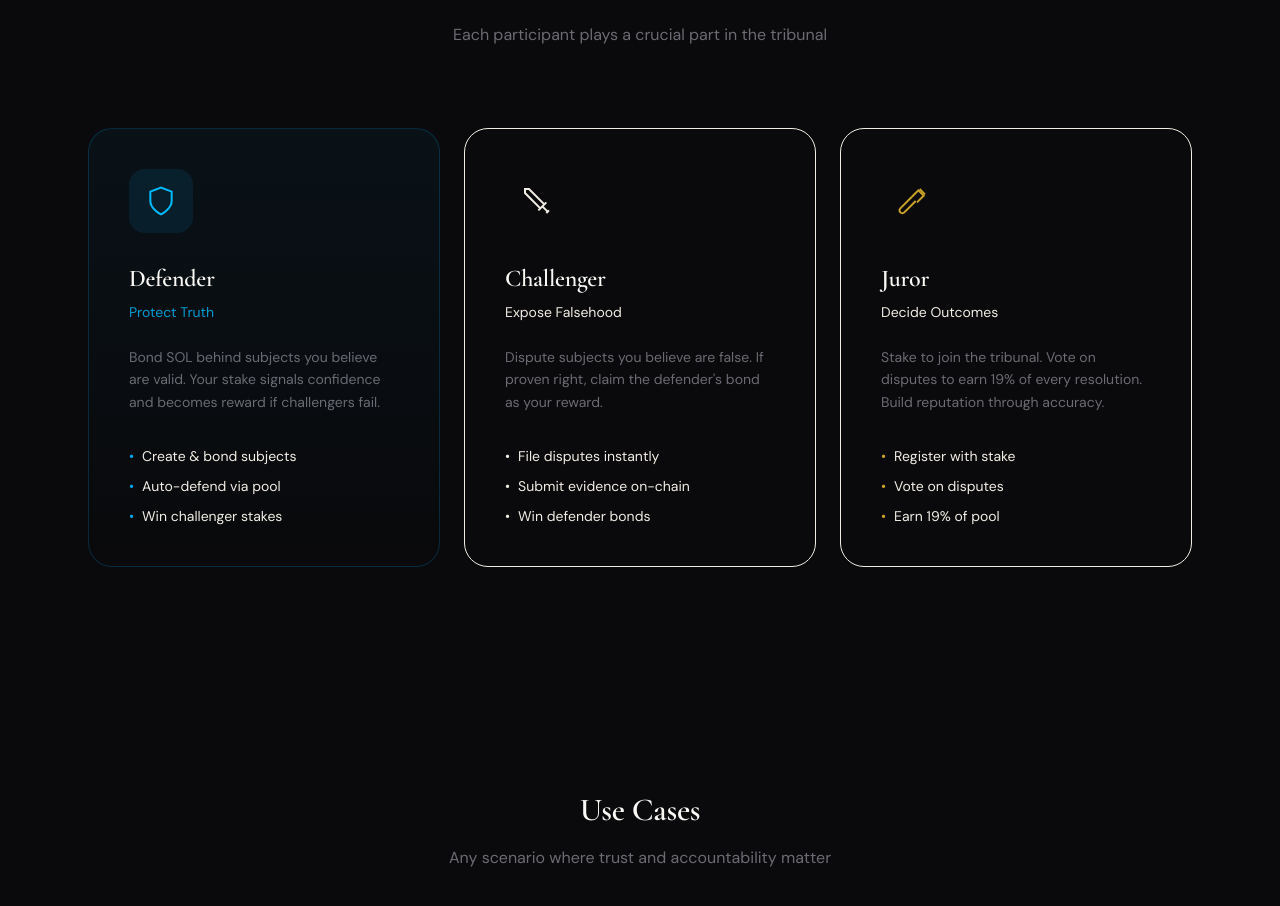
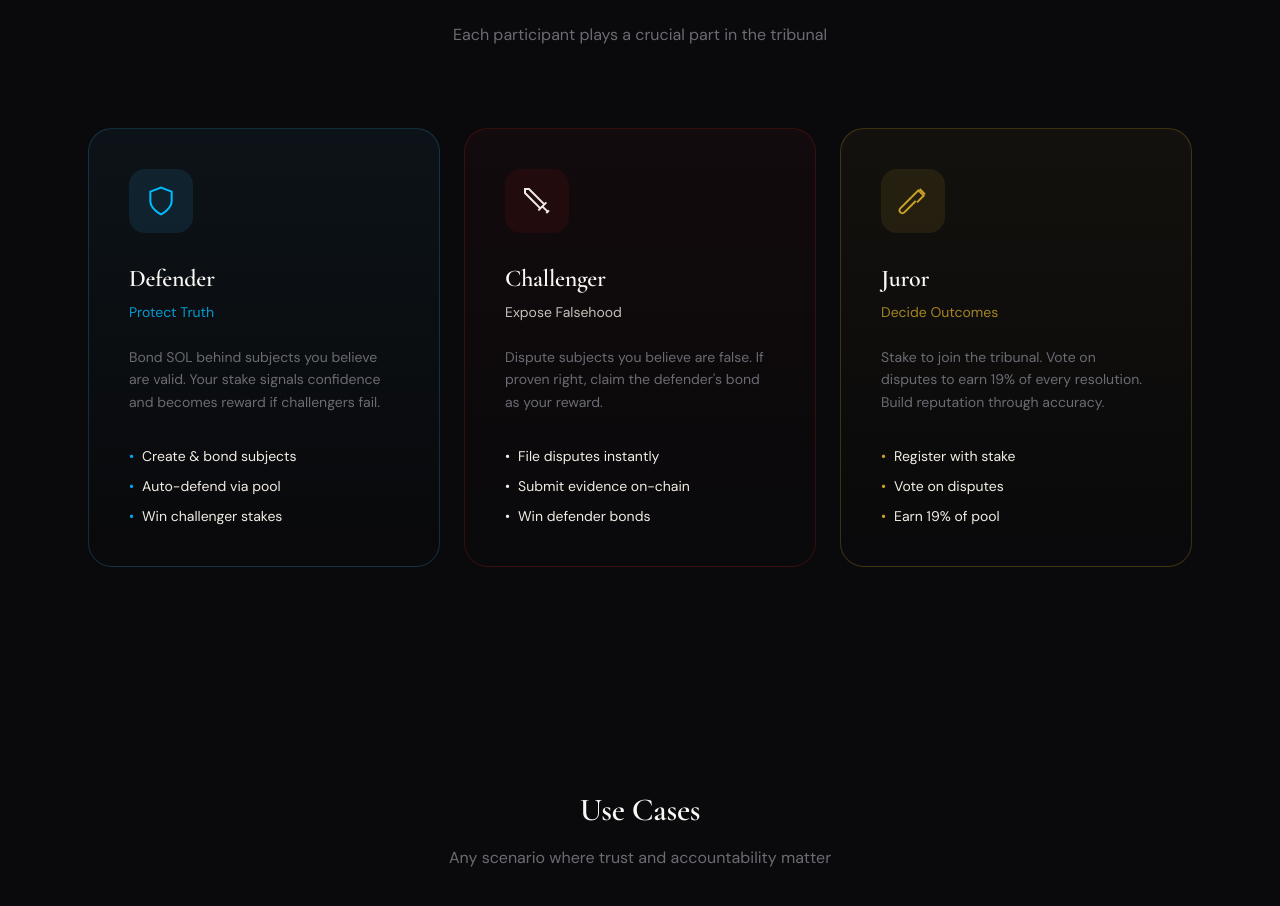
Before and after one commit to handcraftdev/tribunalcraft, a Next.js app in the folder app/: page / in a window 1280 px wide. Shown: the part 4450-5356 px from the top of the page. Built offline with nearby package versions, Linux system fonts and the light colour scheme; what @solana/wallet-adapter-react, @solana/wallet-adapter-react-ui would draw is missing.

Commit message:
Fix role card border colors with inline rgba styles

```diff
--- a/app/src/app/page.tsx
+++ b/app/src/app/page.tsx
@@ -581,13 +581,21 @@ export default function LandingPage() {
 
           <div className="grid md:grid-cols-3 gap-6">
             {/* Defender */}
-            <div className="group relative p-10 rounded-3xl bg-gradient-to-b from-sky-500/5 to-transparent border border-sky-500/20 hover:border-sky-500/40 transition-all duration-500">
-              <div className="w-16 h-16 rounded-2xl bg-sky-500/10 flex items-center justify-center mb-8 text-sky-400 group-hover:scale-105 transition-transform">
+            <div
+              className="group relative p-10 rounded-3xl border transition-all duration-500"
+              style={{
+                background: 'linear-gradient(to bottom, rgba(56, 189, 248, 0.05), transparent)',
+                borderColor: 'rgba(56, 189, 248, 0.2)'
+              }}
+              onMouseEnter={(e) => e.currentTarget.style.borderColor = 'rgba(56, 189, 248, 0.4)'}
+              onMouseLeave={(e) => e.currentTarget.style.borderColor = 'rgba(56, 189, 248, 0.2)'}
+            >
+              <div className="w-16 h-16 rounded-2xl flex items-center justify-center mb-8 text-sky-400 group-hover:scale-105 transition-transform" style={{ backgroundColor: 'rgba(56, 189, 248, 0.1)' }}>
                 <ShieldIcon className="w-8 h-8" />
               </div>
 
               <h3 className="font-display text-2xl text-ivory mb-2">Defender</h3>
-              <p className="text-sky-400/80 text-sm mb-6">Protect Truth</p>
+              <p className="text-sky-400 text-sm mb-6" style={{ opacity: 0.8 }}>Protect Truth</p>
 
               <p className="text-steel text-sm mb-8 leading-relaxed">
                 Bond SOL behind subjects you believe are valid. Your stake signals confidence
@@ -602,13 +610,21 @@ export default function LandingPage() {
             </div>
 
             {/* Challenger */}
-            <div className="group relative p-10 rounded-3xl bg-gradient-to-b from-crimson/5 to-transparent border border-crimson/20 hover:border-crimson/40 transition-all duration-500">
-              <div className="w-16 h-16 rounded-2xl bg-crimson/10 flex items-center justify-center mb-8 text-crimson-light group-hover:scale-105 transition-transform">
+            <div
+              className="group relative p-10 rounded-3xl border transition-all duration-500"
+              style={{
+                background: 'linear-gradient(to bottom, rgba(185, 28, 28, 0.05), transparent)',
+                borderColor: 'rgba(185, 28, 28, 0.25)'
+              }}
+              onMouseEnter={(e) => e.currentTarget.style.borderColor = 'rgba(185, 28, 28, 0.5)'}
+              onMouseLeave={(e) => e.currentTarget.style.borderColor = 'rgba(185, 28, 28, 0.25)'}
+            >
+              <div className="w-16 h-16 rounded-2xl flex items-center justify-center mb-8 text-crimson-light group-hover:scale-105 transition-transform" style={{ backgroundColor: 'rgba(185, 28, 28, 0.1)' }}>
                 <SwordIcon className="w-8 h-8" />
               </div>
 
               <h3 className="font-display text-2xl text-ivory mb-2">Challenger</h3>
-              <p className="text-crimson-light/80 text-sm mb-6">Expose Falsehood</p>
+              <p className="text-crimson-light text-sm mb-6" style={{ opacity: 0.8 }}>Expose Falsehood</p>
 
               <p className="text-steel text-sm mb-8 leading-relaxed">
                 Dispute subjects you believe are false. If proven right, claim the defender&apos;s
@@ -623,13 +639,21 @@ export default function LandingPage() {
             </div>
 
             {/* Juror */}
-            <div className="group relative p-10 rounded-3xl bg-gradient-to-b from-gold/5 to-transparent border border-gold/20 hover:border-gold/40 transition-all duration-500">
-              <div className="w-16 h-16 rounded-2xl bg-gold/10 flex items-center justify-center mb-8 text-gold group-hover:scale-105 transition-transform">
+            <div
+              className="group relative p-10 rounded-3xl border transition-all duration-500"
+              style={{
+                background: 'linear-gradient(to bottom, rgba(201, 162, 39, 0.05), transparent)',
+                borderColor: 'rgba(201, 162, 39, 0.25)'
+              }}
+              onMouseEnter={(e) => e.currentTarget.style.borderColor = 'rgba(201, 162, 39, 0.5)'}
+              onMouseLeave={(e) => e.currentTarget.style.borderColor = 'rgba(201, 162, 39, 0.25)'}
+            >
+              <div className="w-16 h-16 rounded-2xl flex items-center justify-center mb-8 text-gold group-hover:scale-105 transition-transform" style={{ backgroundColor: 'rgba(201, 162, 39, 0.1)' }}>
                 <GavelIcon className="w-8 h-8" />
               </div>
 
               <h3 className="font-display text-2xl text-ivory mb-2">Juror</h3>
-              <p className="text-gold/80 text-sm mb-6">Decide Outcomes</p>
+              <p className="text-gold text-sm mb-6" style={{ opacity: 0.8 }}>Decide Outcomes</p>
 
               <p className="text-steel text-sm mb-8 leading-relaxed">
                 Stake to join the tribunal. Vote on disputes to earn 19% of every resolution.
```
